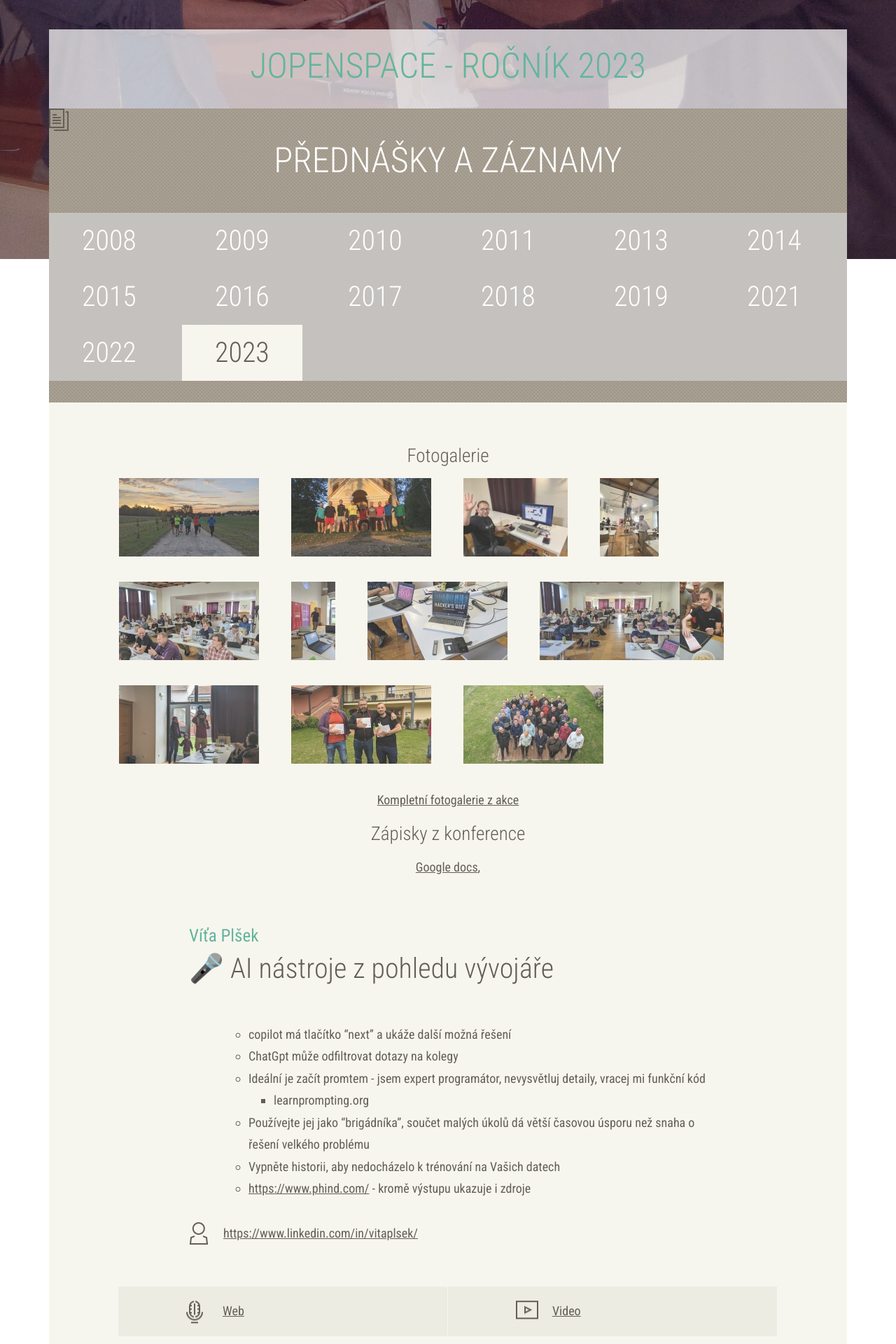
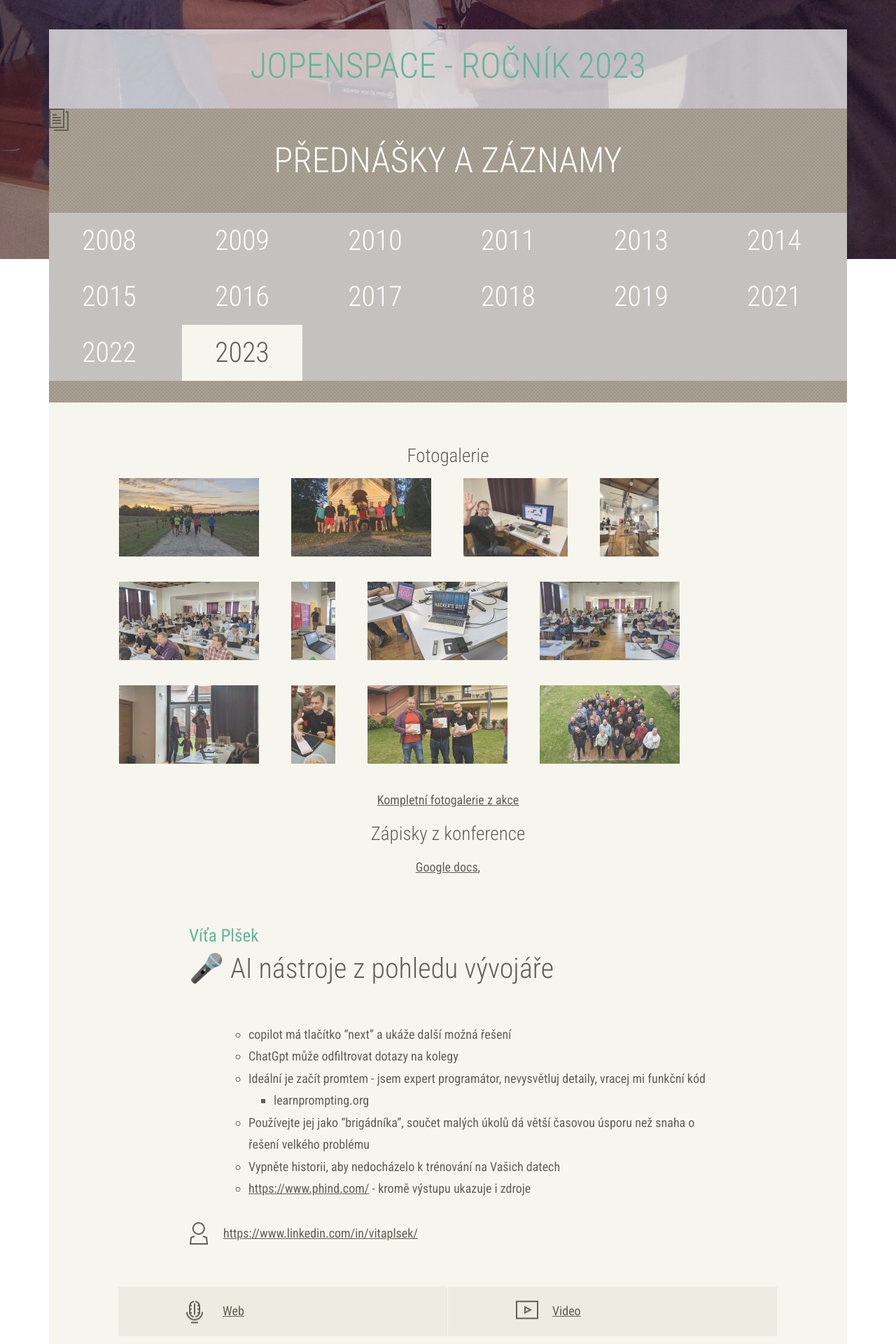
Before and after one commit to novoj/jOpenSpace, a Jekyll site: the page built from _archive/2023.html, in a window 1280 px wide. Shown: the part 432-2352 px from the top of the page at 70% size. Built offline with Jekyll 4.4.1, drawn with Linux system fonts in a browser that asks for light colours.

Commit message:
Year 2023 - photogallery

```diff
--- a/_archive/2023.html
+++ b/_archive/2023.html
@@ -15,8 +15,8 @@
          <li><a href="../public/images/gallery/2023/detail/prednasky.jpg" class="highslide" rel="highslide"><img src="../public/images/gallery/2023/thumbnail/prednasky.jpg" alt="" /></a></li>
          <li><a href="../public/images/gallery/2023/detail/pult.jpg" class="highslide" rel="highslide"><img src="../public/images/gallery/2023/thumbnail/pult.jpg" alt="" /></a></li>
          <li><a href="../public/images/gallery/2023/detail/z-pohledu-recnika.jpg" class="highslide" rel="highslide"><img src="../public/images/gallery/2023/thumbnail/z-pohledu-recnika.jpg" alt="" /></a></li>
+         <li><a href="../public/images/gallery/2023/detail/baby-friendly.jpg" class="highslide" rel="highslide"><img src="../public/images/gallery/2023/thumbnail/baby-friendly.jpg" alt="" /></a></li>
          <li><a href="../public/images/gallery/2023/detail/kouzelnik-v-akci.jpg" class="highslide" rel="highslide"><img src="../public/images/gallery/2023/thumbnail/kouzelnik-v-akci.jpg" alt="" /></a></li>
-         <li><a href="../public/images/gallery/2023/detail/baby-friendly.jpg" class="highslide" rel="highslide"><img src="../public/images/gallery/2023/thumbnail/baby-friendly.jpg" alt="" /></a></li>
          <li><a href="../public/images/gallery/2023/detail/vyherci.jpg" class="highslide" rel="highslide"><img src="../public/images/gallery/2023/thumbnail/vyherci.jpg" alt="" /></a></li>
          <li><a href="../public/images/gallery/2023/detail/skupinovka.jpg" class="highslide" rel="highslide"><img src="../public/images/gallery/2023/thumbnail/skupinovka.jpg" alt="" /></a></li>
       </ul>
```
